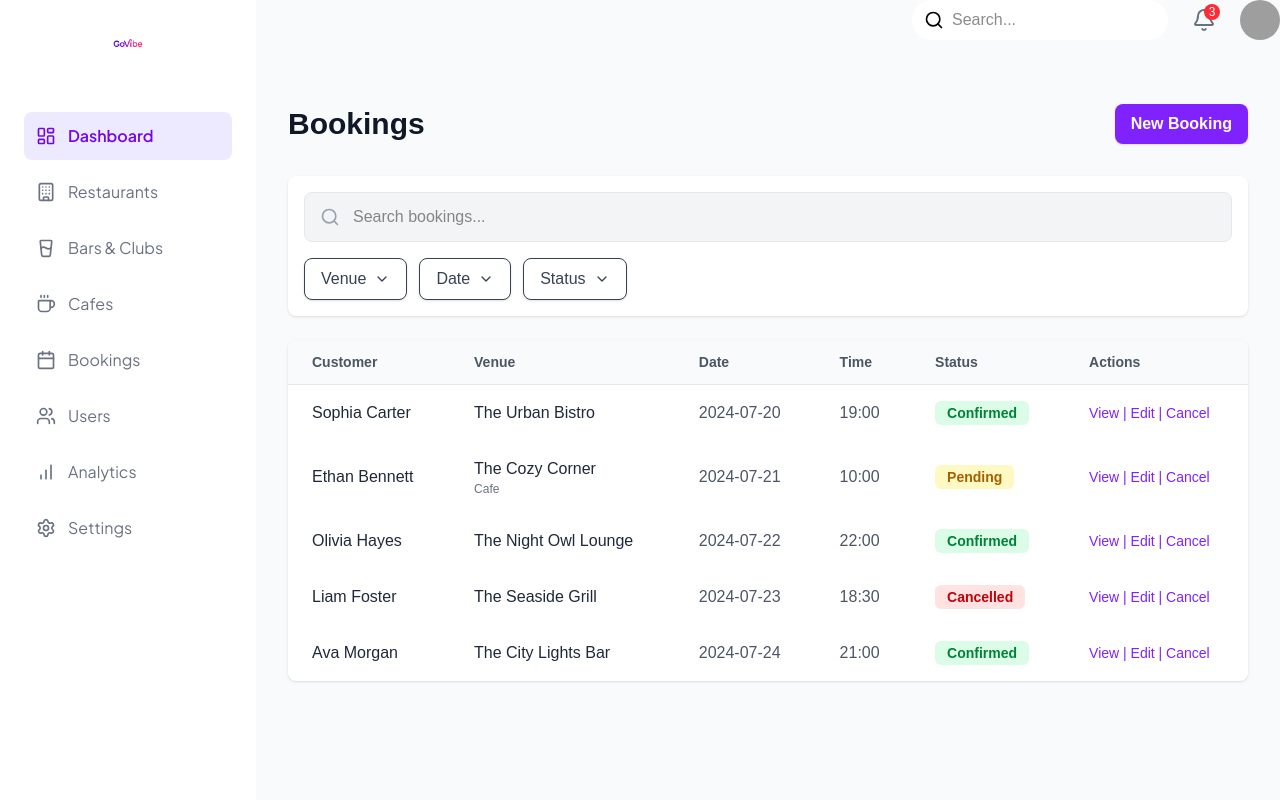
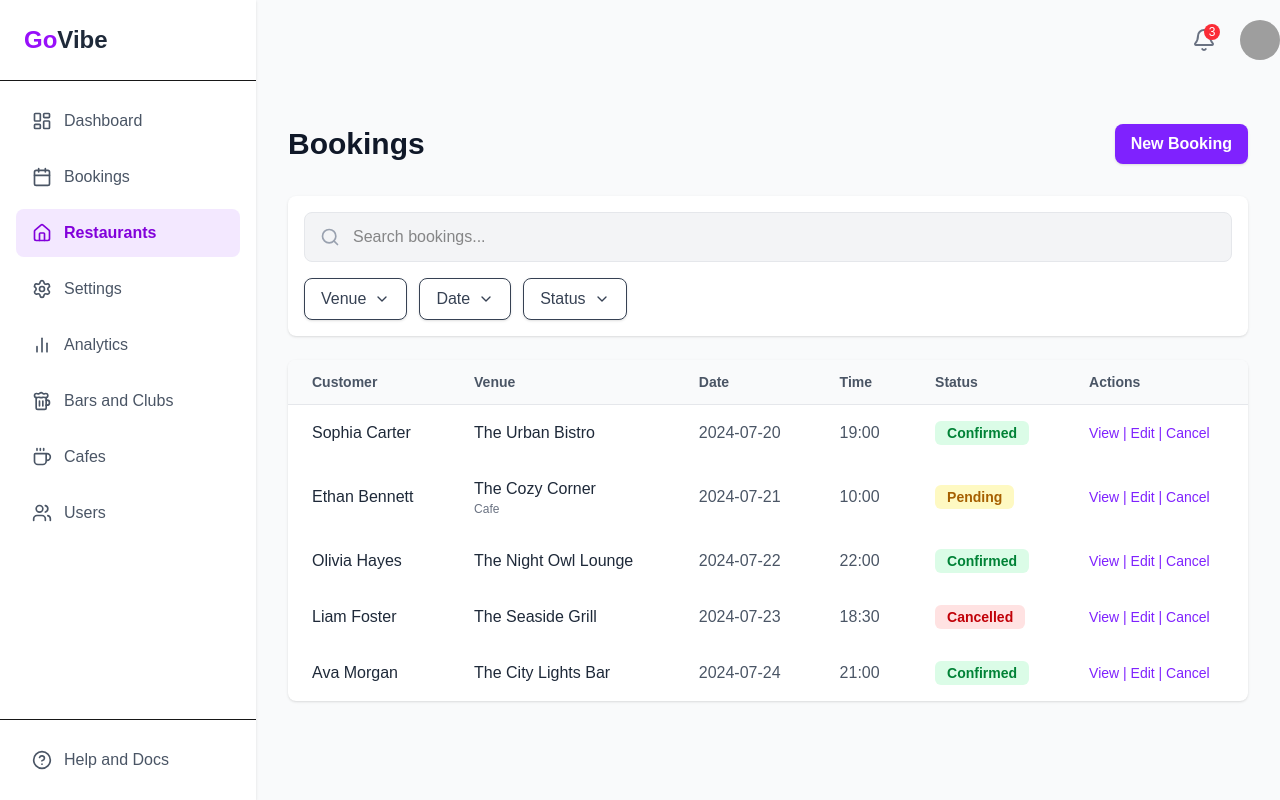
Before and after one commit to GoVibee/admin, a Next.js app: page /pages/bookings in a window 1280 px wide. Built offline with nearby package versions, Linux system fonts and the light colour scheme; grey boxes are pictures that could not be loaded.

Commit message:
updated bars

```diff
--- a/src/app/pages/bookings/page.tsx
+++ b/src/app/pages/bookings/page.tsx
@@ -3,9 +3,10 @@
 import Sidebar from "../../components/layout/Sidebar";
 import Topbar from "../../components/layout/Topbar";
 import { motion } from 'framer-motion';
-import { Search } from 'lucide-react';
 import Badge from '../../components/ui/Badge';
 import FilterDropdown from '../../components/ui/FilterDropdown';
+import React, { useState } from 'react';
+import { Home, Calendar, LayoutDashboard, Settings, BarChart2, Beer, Coffee, Users, HelpCircle, Search, Bell, Menu, X } from 'lucide-react';
 
 const bookingsData = [
   { customer: 'Sophia Carter', venue: 'The Urban Bistro', venueDetails: '', date: '2024-07-20', time: '19:00', status: 'Confirmed' as const },
@@ -15,9 +16,14 @@ const bookingsData = [
   { customer: 'Ava Morgan', venue: 'The City Lights Bar', venueDetails: '', date: '2024-07-24', time: '21:00', status: 'Confirmed' as const },
 ];
 
+const SidebarLink = ({ icon: Icon, text, active }: any) => (
+  <a href="#" className={`flex items-center space-x-3 px-4 py-3 rounded-lg transition-all duration-200 ${active ? 'bg-purple-100 text-purple-700 font-semibold' : 'text-gray-600 hover:bg-gray-100'}`}>
+    <Icon className="w-5 h-5" />
+    <span className="flex-1">{text}</span>
+  </a>
+);
 
-
-export default function Home() {
+export default function HomePage() {
     const containerVariants = {
     hidden: { opacity: 0 },
     visible: {
@@ -33,11 +39,60 @@ export default function Home() {
     visible: { opacity: 1, y: 0, transition: { duration: 0.5 } }
   };
 
+  const [isSidebarOpen, setIsSidebarOpen] = useState(false);
+
+    const sidebarNavItems = [
+      { icon: LayoutDashboard, text: 'Dashboard' },
+      { icon: Calendar, text: 'Bookings' },
+      { icon: Home, text: 'Restaurants', active: true },
+      { icon: Settings, text: 'Settings' },
+      { icon: BarChart2, text: 'Analytics' },
+      { icon: Beer, text: 'Bars and Clubs' },
+      { icon: Coffee, text: 'Cafes' },
+      { icon: Users, text: 'Users' }, ]
+
   return (
-    <div className="flex min-h-screen bg-gray-50">
-      <Sidebar />
+    <div className="lg:flex min-h-screen bg-gray-50 w-full">
+     <aside className={`fixed inset-y-0 left-0 bg-white shadow-sm z-50 w-64 transform ${isSidebarOpen ? 'translate-x-0' : '-translate-x-full'} transition-transform duration-300 ease-in-out lg:relative lg:translate-x-0 lg:flex lg:flex-col`}>
+             <div className="p-6 flex items-center space-x-2 border-b">
+               <div className="text-2xl font-bold text-gray-800">
+                 <span className="text-purple-600">Go</span>Vibe
+               </div>
+             </div>
+             <nav className="flex-1 p-4 space-y-2">
+               {sidebarNavItems.map(item => (
+                 <SidebarLink key={item.text} icon={item.icon} text={item.text} active={item.active} />
+               ))}
+             </nav>
+             <div className="p-4 border-t">
+               <SidebarLink icon={HelpCircle} text="Help and Docs" />
+             </div>
+           </aside>
+
+           {/* Backdrop for mobile sidebar */}
+           {isSidebarOpen && <div className="fixed inset-0 bg-black/30 z-40 lg:hidden" onClick={() => setIsSidebarOpen(false)}></div>}
       <div className="flex-1 flex flex-col">
-        <Topbar />
+         <header className="flex justify-between items-center mb-8 w-[90%] mx-auto lg:w-full mt-5">
+                      <div className="flex items-center space-x-4">
+                                     <button onClick={() => setIsSidebarOpen(!isSidebarOpen)} className="lg:hidden text-gray-600">
+                                         {isSidebarOpen ? <X/> : <Menu />}
+                                     </button>
+                                  </div>
+                       {/* <div className="w-40"/> */}
+                     <div className="flex items-center gap-6">
+                       <button className="relative">
+                         <Bell size={24} className="text-gray-500" />
+                         <span className="absolute -top-1 -right-1 bg-red-500 text-white text-xs rounded-full h-4 w-4 flex items-center justify-center">
+                           3
+                         </span>
+                       </button>
+                       <img
+                         src="https://i.pravatar.cc/150?u=a042581f4e29026704d"
+                         alt="User Avatar"
+                         className="w-10 h-10 rounded-full object-cover"
+                       />
+                     </div>
+                   </header>
         <main className="container mx-auto px-4 sm:px-6 lg:px-8 py-8">
         <div >
           {/* Header Section */}
```
